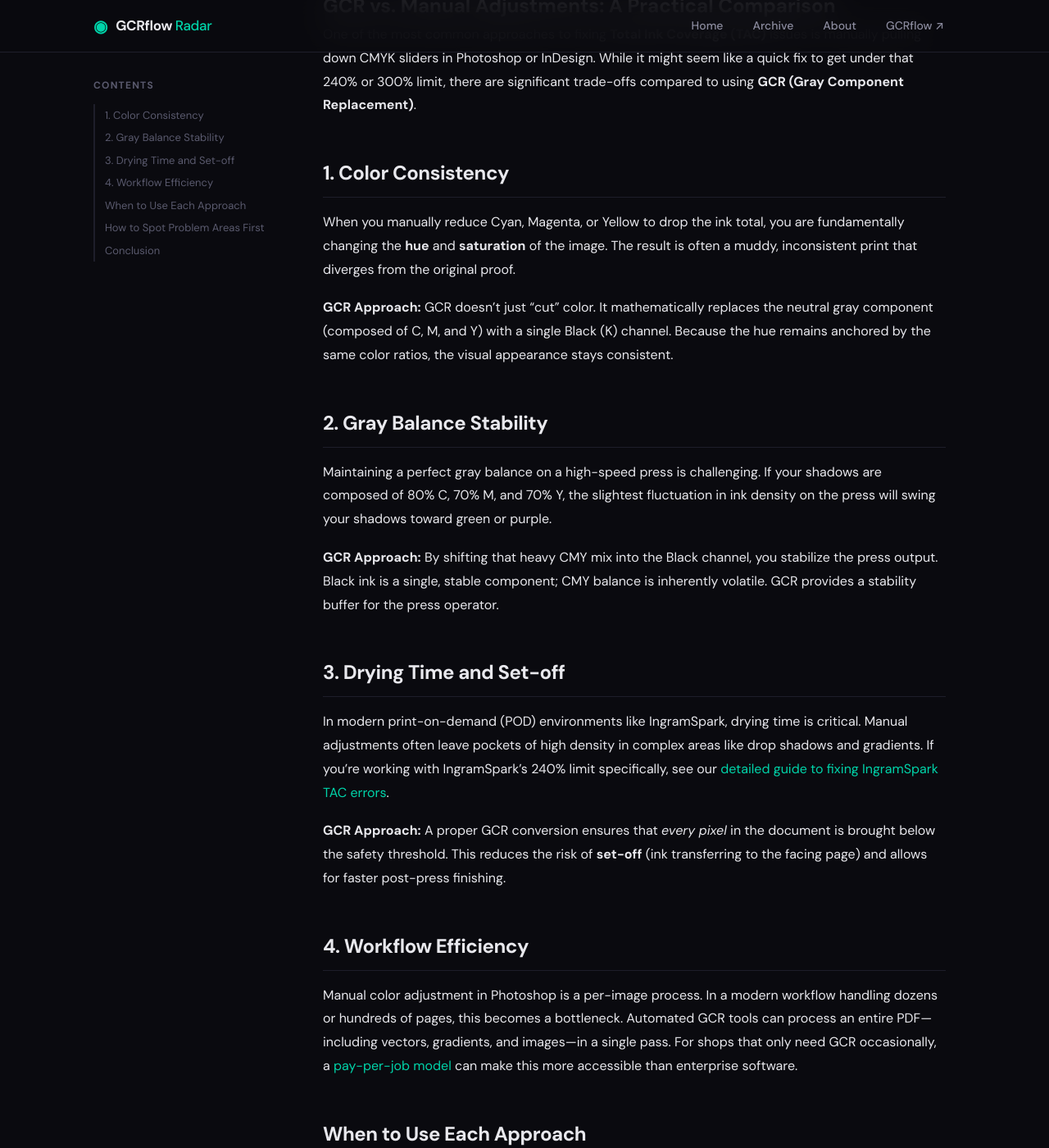
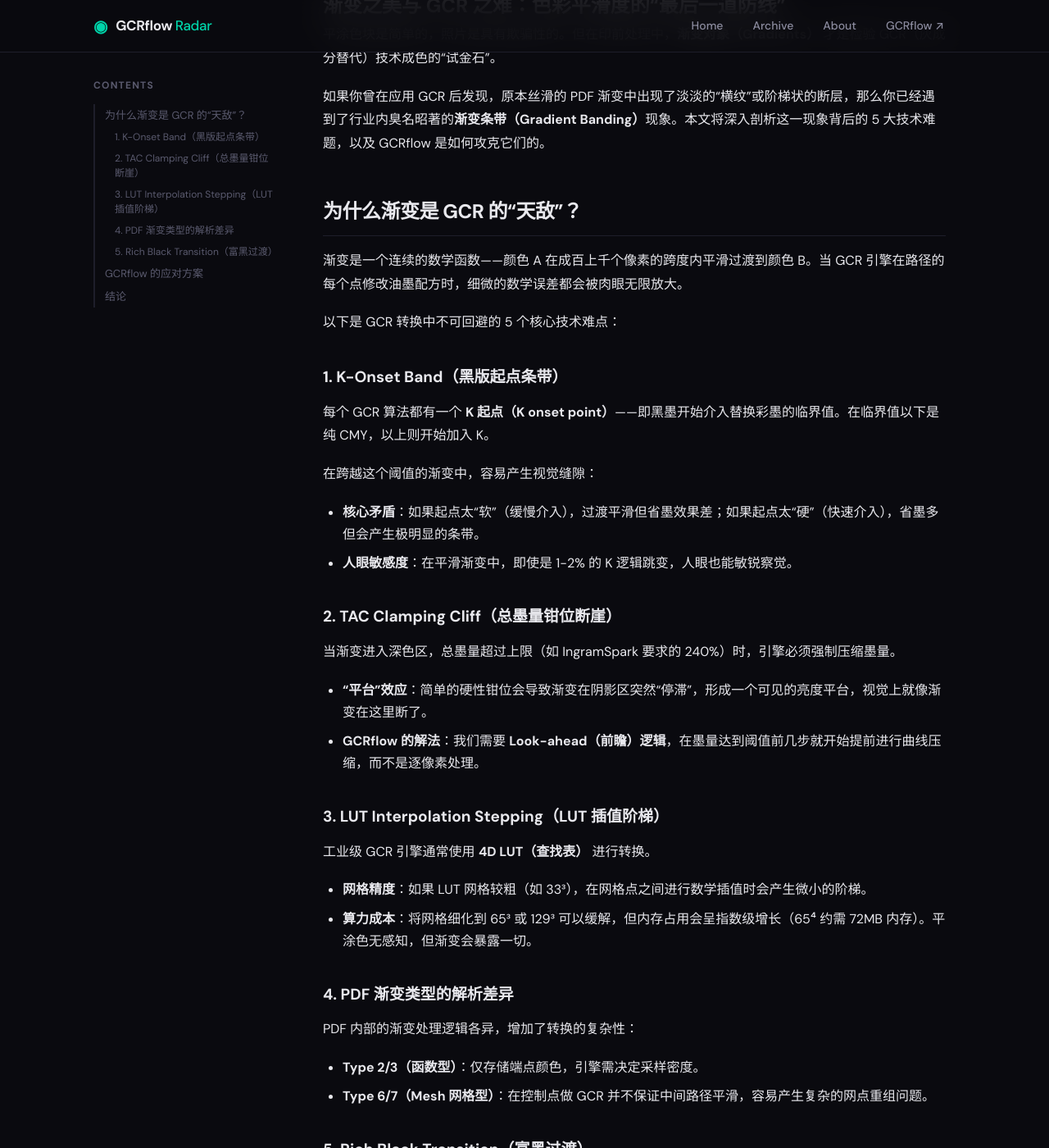
Before and after one commit to L6891244/gcrflow-radar, a Jekyll site: the page built from _posts/2026-02-24-mastering-gradients.md, in a window 1280 px wide and 1400 px high, scrolled down 457 px. Shown: the whole window at 82% size. Built offline with Jekyll 4.4.1, drawn with Linux system fonts in a browser that asks for light colours; some of the changed text lies outside the part shown.

Commit message:
feat: polish and publish gradient blog post with technical deep dive

```diff
--- a/_posts/2026-02-24-mastering-gradients.md
+++ b/_posts/2026-02-24-mastering-gradients.md
@@ -1,49 +1,69 @@
 ---
 layout: post
-title: "GCR vs. Manual CMYK Adjustments: A Practical Comparison for Prepress"
-date: 2026-02-23 06:00:00 +0000
-categories: [Color Management, GCR]
-tags: [GCR, CMYK, Ink Saving, Prepress Strategy]
-image: /assets/images/posts/2026-02-23-gcr-vs-manual-og.svg
-description: "Comparing GCR (Gray Component Replacement) with manual CMYK slider adjustments for managing ink density in professional prepress workflows."
+title: "渐变之美与 GCR 之难：GCRflow 如何攻克色彩平滑度的“最后一道防线”？"
+date: 2026-02-24 09:00:00 +0700
+categories: [技术深度, 色彩管理]
+tags: [GCR, 渐变, 条带, TAC, 印刷工艺]
+description: "为什么 GCR 转换常会在渐变中产生条带？深度解析 K-Onset、TAC 钳位及 LUT 插值等 5 大技术难点，以及 GCRflow 的应对方案。"
+og_image: /assets/images/posts/2026-02-24-heatmap-og.svg
 ---
 
-# GCR vs. Manual Adjustments: A Practical Comparison
+# 渐变之美与 GCR 之难：色彩平滑度的“最后一道防线”
 
-One of the most common approaches to fixing **Total Ink Coverage (TAC)** issues is manually pulling down CMYK sliders in Photoshop or InDesign. While it might seem like a quick fix to get under that 240% or 300% limit, there are significant trade-offs compared to using **GCR (Gray Component Replacement)**.
+平涂色块是简单的，照片是具有欺骗性的。但在印前处理中，**渐变对象（Gradients）** 才是检验 GCR（灰成分替代）技术成色的“试金石”。
 
-## 1. Color Consistency
-When you manually reduce Cyan, Magenta, or Yellow to drop the ink total, you are fundamentally changing the **hue** and **saturation** of the image. The result is often a muddy, inconsistent print that diverges from the original proof.
+如果你曾在应用 GCR 后发现，原本丝滑的 PDF 渐变中出现了淡淡的“横纹”或阶梯状的断层，那么你已经遇到了行业内臭名昭著的**渐变条带（Gradient Banding）**现象。本文将深入剖析这一现象背后的 5 大技术难题，以及 GCRflow 是如何攻克它们的。
 
-**GCR Approach:** GCR doesn't just "cut" color. It mathematically replaces the neutral gray component (composed of C, M, and Y) with a single Black (K) channel. Because the hue remains anchored by the same color ratios, the visual appearance stays consistent.
+## 为什么渐变是 GCR 的“天敌”？
 
-## 2. Gray Balance Stability
-Maintaining a perfect gray balance on a high-speed press is challenging. If your shadows are composed of 80% C, 70% M, and 70% Y, the slightest fluctuation in ink density on the press will swing your shadows toward green or purple.
+渐变是一个连续的数学函数——颜色 A 在成百上千个像素的跨度内平滑过渡到颜色 B。当 GCR 引擎在路径的每个点修改油墨配方时，细微的数学误差都会被肉眼无限放大。
 
-**GCR Approach:** By shifting that heavy CMY mix into the Black channel, you stabilize the press output. Black ink is a single, stable component; CMY balance is inherently volatile. GCR provides a stability buffer for the press operator.
+以下是 GCR 转换中不可回避的 5 个核心技术难点：
 
-## 3. Drying Time and Set-off
-In modern print-on-demand (POD) environments like IngramSpark, drying time is critical. Manual adjustments often leave pockets of high density in complex areas like drop shadows and gradients. If you're working with IngramSpark's 240% limit specifically, see our [detailed guide to fixing IngramSpark TAC errors](/2026/02/fixing-ingramspark-240-ink-limit/).
+### 1. K-Onset Band（黑版起点条带）
 
-**GCR Approach:** A proper GCR conversion ensures that *every pixel* in the document is brought below the safety threshold. This reduces the risk of **set-off** (ink transferring to the facing page) and allows for faster post-press finishing.
+每个 GCR 算法都有一个 **K 起点（K onset point）**——即黑墨开始介入替换彩墨的临界值。在临界值以下是纯 CMY，以上则开始加入 K。
 
-## 4. Workflow Efficiency
-Manual color adjustment in Photoshop is a per-image process. In a modern workflow handling dozens or hundreds of pages, this becomes a bottleneck. Automated GCR tools can process an entire PDF—including vectors, gradients, and images—in a single pass. For shops that only need GCR occasionally, a [pay-per-job model](/2026/02/pay-per-job-gcr-benefits/) can make this more accessible than enterprise software.
+在跨越这个阈值的渐变中，容易产生视觉缝隙：
+- **核心矛盾**：如果起点太“软”（缓慢介入），过渡平滑但省墨效果差；如果起点太“硬”（快速介入），省墨多但会产生极明显的条带。
+- **人眼敏感度**：在平滑渐变中，即使是 1-2% 的 K 逻辑跳变，人眼也能敏锐察觉。
 
-## When to Use Each Approach
+### 2. TAC Clamping Cliff（总墨量钳位断崖）
 
-| Scenario | Manual Adjustment | GCR Conversion |
-|---|---|---|
-| Single image, minor fix | Acceptable | Preferred |
-| Full PDF with multiple images | Impractical | Ideal |
-| Strict TAC limit (e.g. 240%) | Risk of missed areas | Comprehensive coverage |
-| Color-critical production | Risky | Predictable results |
+当渐变进入深色区，总墨量超过上限（如 IngramSpark 要求的 240%）时，引擎必须强制压缩墨量。
+- **“平台”效应**：简单的硬性钳位会导致渐变在阴影区突然“停滞”，形成一个可见的亮度平台，视觉上就像渐变在这里断了。
+- **GCRflow 的解法**：我们需要 **Look-ahead（前瞻）逻辑**，在墨量达到阈值前几步就开始提前进行曲线压缩，而不是逐像素处理。
 
-## How to Spot Problem Areas First
-Before choosing your approach, it helps to know where your file exceeds the limit. Our guide on [visualizing ink density with heatmaps](/2026/02/visualizing-ink-density/) shows how to use Acrobat's Output Preview to identify problem areas.
+### 3. LUT Interpolation Stepping（LUT 插值阶梯）
 
-## Conclusion
-Both approaches have their place, but for consistent, production-quality results—especially when working with strict TAC limits—GCR conversion offers a more reliable and efficient workflow than manual slider adjustments.
+工业级 GCR 引擎通常使用 **4D LUT（查找表）** 进行转换。
+- **网格精度**：如果 LUT 网格较粗（如 33³），在网格点之间进行数学插值时会产生微小的阶梯。
+- **算力成本**：将网格细化到 65³ 或 129³ 可以缓解，但内存占用会呈指数级增长（65⁴ 约需 72MB 内存）。平涂色无感知，但渐变会暴露一切。
+
+### 4. PDF 渐变类型的解析差异
+
+PDF 内部的渐变处理逻辑各异，增加了转换的复杂性：
+- **Type 2/3（函数型）**：仅存储端点颜色，引擎需决定采样密度。
+- **Type 6/7（Mesh 网格型）**：在控制点做 GCR 并不保证中间路径平滑，容易产生复杂的网点重组问题。
+
+### 5. Rich Black Transition（富黑过渡）
+
+从**富黑（如 C60 M40 Y40 K100）**向中间调过渡是设计中的高频场景。
+- **操作空间受限**：富黑通常已处于 TAC 上限，K 版已 100% 无法再加。此时若 CMY 减得太猛会偏色，减得太少则省不下钱。
+- **动态策略**：这要求引擎在渐变路径上动态切换 GCR 强度，实现从“重油墨”到“轻油墨”的无感切换。
 
 ---
-*Want to see the difference for yourself? [GCRflow](https://stg.gcrflow.com) lets you compare GCR results with 3 free downloads.*
+
+## GCRflow 的应对方案
+
+GCRflow 的云端算法通过以下手段攻克了上述难题：
+*   **非线性感知曲线**：针对 K 起点进行仿生学平滑处理。
+*   **自适应插值算法**：在算力允许范围内动态调整采样精度。
+*   **全矢量对象解析**：直接针对 PDF 内部的 Gradient 结构进行运算，而非粗暴的光栅化处理。
+
+## 结论
+
+渐变平滑度是 GCR 品质的“金丝雀”。如果一个引擎能处理好渐变，它就能处理好一切。
+
+---
+*GCRflow 现已开放[测试](https://stg.gcrflow.com)。您可以上传包含复杂渐变的 PDF，亲自验证我们的平滑度表现。*
```
